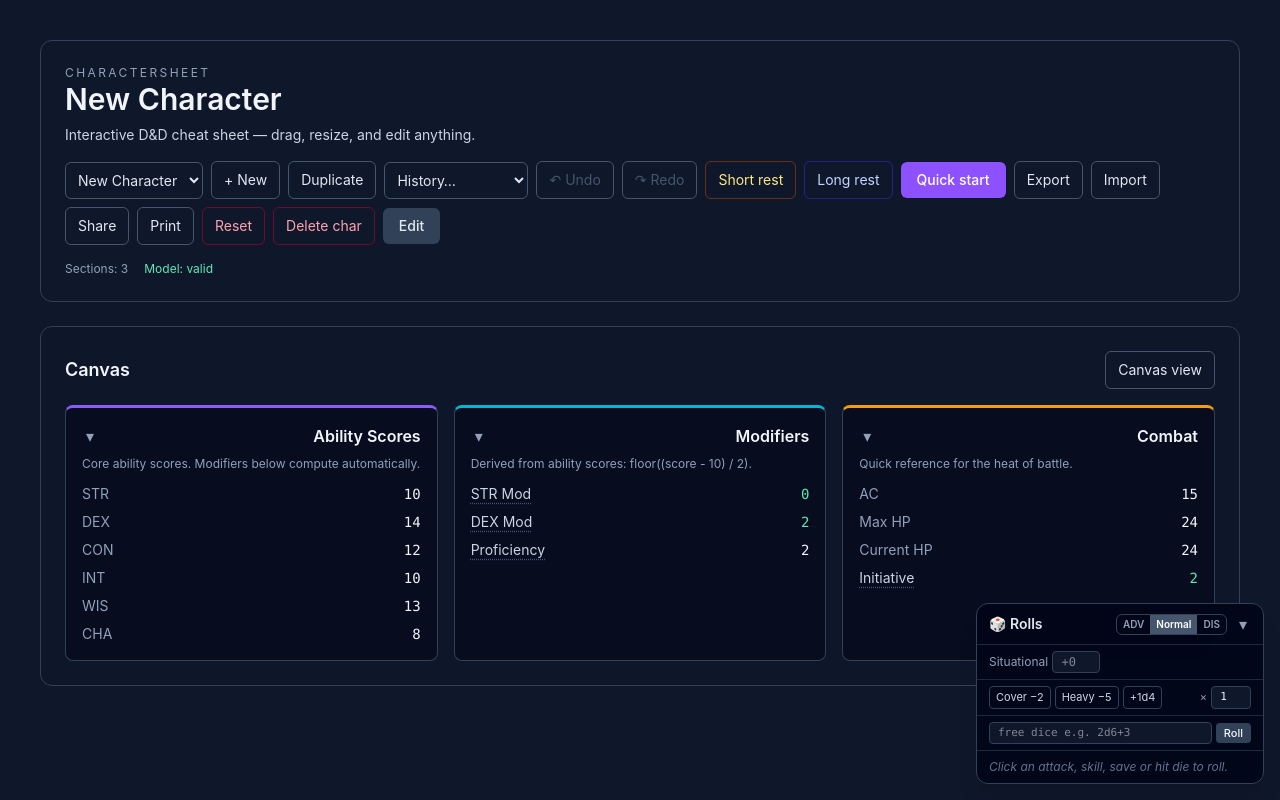
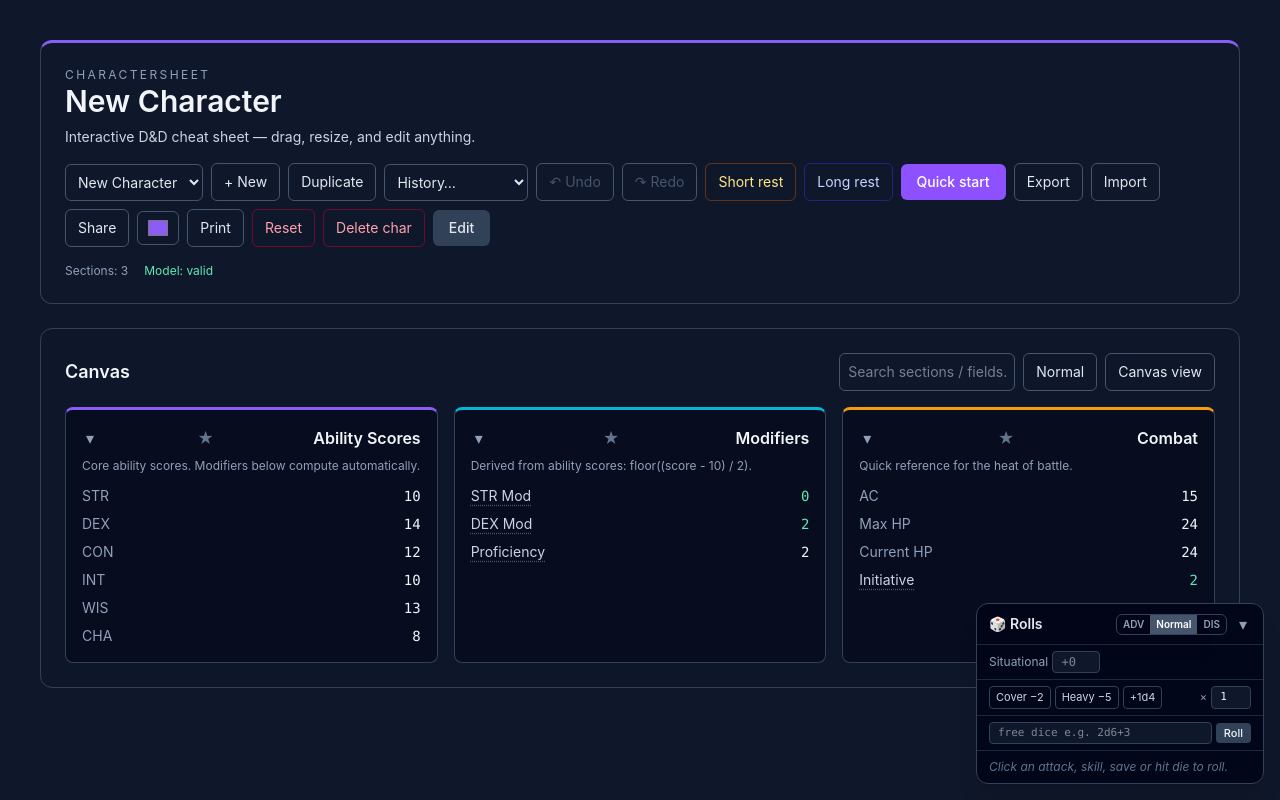
Before and after one commit to galh11/CharacterSheet, a React (Vite) app: page / in a window 1280 px wide. Both pictures are taken after a click on the button "Stack view". Built offline with nearby package versions, Linux system fonts and the light colour scheme.

Commit message:
feat: search/filter, pin-to-top (stack), density modes, per-character colour theme

```diff
--- a/src/App.tsx
+++ b/src/App.tsx
@@ -43,6 +43,16 @@ function App() {
     const [repeat, setRepeat] = useState(1)
     const [stackView, setStackView] = useState(false)
     const [collapsed, setCollapsed] = useState<Set<string>>(new Set())
+    const [pinned, setPinned] = useState<Set<string>>(new Set())
+    const [density, setDensity] = useState<'compact' | 'normal' | 'comfortable'>('normal')
+    const [query, setQuery] = useState('')
+    const [theme, setTheme] = useState<string>(() => {
+        try {
+            return localStorage.getItem(`character-sheet:theme:${getActiveId()}`) || '#8b5cf6'
+        } catch {
+            return '#8b5cf6'
+        }
+    })
     const [rollLog, setRollLog] = useState<RollLogEntry[]>(() => {
         try {
             const raw = localStorage.getItem(`character-sheet:rolllog:${getActiveId()}`)
@@ -127,7 +137,16 @@ function App() {
             next = []
         }
         setRollLog(next)
+        setTheme(localStorage.getItem(`character-sheet:theme:${activeId}`) || '#8b5cf6')
     }, [activeId])
+
+    useEffect(() => {
+        try {
+            localStorage.setItem(`character-sheet:theme:${activeId}`, theme)
+        } catch {
+            /* ignore */
+        }
+    }, [theme, activeId])
 
     // Periodic local version history (throttled internally to ~1/min).
     useEffect(() => {
@@ -333,6 +352,28 @@ function App() {
             return next
         })
 
+    const togglePin = (id: string) =>
+        setPinned((prev) => {
+            const next = new Set(prev)
+            if (next.has(id)) next.delete(id)
+            else next.add(id)
+            return next
+        })
+
+    const densityZoom = density === 'compact' ? 0.9 : density === 'comfortable' ? 1.12 : 1
+    const matchesQuery = (section: (typeof sheet.sections)[number]) => {
+        const q = query.trim().toLowerCase()
+        if (!q) return true
+        if (section.title.toLowerCase().includes(q)) return true
+        return section.fields.some(
+            (f) => f.label.toLowerCase().includes(q) || (f.description ?? '').toLowerCase().includes(q),
+        )
+    }
+    const visibleSections = sheet.sections.filter(matchesQuery)
+    const stackSections = [...visibleSections].sort(
+        (a, b) => (pinned.has(a.id) ? 0 : 1) - (pinned.has(b.id) ? 0 : 1),
+    )
+
     const renderCard = (section: (typeof sheet.sections)[number], collapsible: boolean) => (
         <SectionCard
             section={section}
@@ -357,12 +398,14 @@ function App() {
             onMoveField={(fieldId, direction) => moveField(section.id, fieldId, direction)}
             collapsed={collapsible ? collapsed.has(section.id) : undefined}
             onToggleCollapse={collapsible ? () => toggleCollapse(section.id) : undefined}
+            pinned={collapsible ? pinned.has(section.id) : undefined}
+            onTogglePin={collapsible ? () => togglePin(section.id) : undefined}
         />
     )
 
     return (
         <main className="mx-auto flex min-h-screen w-full max-w-7xl flex-col gap-6 p-6 md:p-10">
-            <header className="rounded-xl border border-slate-700 bg-slate-900/75 p-6">
+            <header className="rounded-xl border border-slate-700 bg-slate-900/75 p-6" style={{ borderTopColor: theme, borderTopWidth: 3 }}>
                 <div className="flex flex-wrap items-center justify-between gap-4">
                     <div>
                         <p className="text-xs uppercase tracking-[0.2em] text-slate-400">CharacterSheet</p>
@@ -507,6 +550,15 @@ function App() {
                         >
                             Share
                         </button>
+                        <label className="flex items-center rounded-md border border-slate-600 px-2 py-1" title="Character colour theme">
+                            <input
+                                type="color"
+                                value={theme}
+                                onChange={(e) => setTheme(e.target.value)}
+                                aria-label="Theme colour"
+                                className="h-6 w-6 cursor-pointer rounded border-0 bg-transparent p-0"
+                            />
+                        </label>
                         <button
                             type="button"
                             onClick={() => window.print()}
@@ -558,6 +610,24 @@ function App() {
                 <div className="mb-4 flex items-center justify-between gap-4">
                     <h2 className="m-0 text-lg font-semibold text-slate-100">Canvas</h2>
                     <div className="flex flex-wrap items-center gap-2">
+                        <input
+                            value={query}
+                            onChange={(e) => setQuery(e.target.value)}
+                            placeholder="Search sections / fields…"
+                            aria-label="Search"
+                            className="w-44 rounded-md border border-slate-600 bg-slate-900 px-2 py-2 text-sm text-slate-200"
+                        />
+                        {query && (
+                            <button type="button" onClick={() => setQuery('')} className="rounded-md border border-slate-600 px-2 py-2 text-sm text-slate-400 hover:bg-slate-800" title="Clear search">✕</button>
+                        )}
+                        <button
+                            type="button"
+                            onClick={() => setDensity((d) => (d === 'compact' ? 'normal' : d === 'normal' ? 'comfortable' : 'compact'))}
+                            className="rounded-md border border-slate-600 px-3 py-2 text-sm capitalize text-slate-200 hover:bg-slate-800"
+                            title="Cycle display density (stack view)"
+                        >
+                            {density}
+                        </button>
                         <button
                             type="button"
                             onClick={() => setStackView((v) => !v)}
@@ -657,8 +727,8 @@ function App() {
                 )}
 
                 {stackView ? (
-                    <div className="grid grid-cols-1 gap-4 md:grid-cols-2 xl:grid-cols-3">
-                        {sheet.sections.map((section) => (
+                    <div className="grid grid-cols-1 gap-4 md:grid-cols-2 xl:grid-cols-3" style={{ zoom: densityZoom }}>
+                        {stackSections.map((section) => (
                             <div key={section.id}>{renderCard(section, true)}</div>
                         ))}
                     </div>
@@ -674,7 +744,7 @@ function App() {
                             )}
                             style={{ width: canvasSize.width, height: canvasSize.height }}
                         >
-                            {sheet.sections.map((section) => (
+                            {visibleSections.map((section) => (
                                 <CanvasItem
                                     key={section.id}
                                     layout={section.layout}
--- a/src/components/SectionCard.tsx
+++ b/src/components/SectionCard.tsx
@@ -27,6 +27,8 @@ interface SectionCardProps {
     onTempHp?: (amount: number) => void
     collapsed?: boolean
     onToggleCollapse?: () => void
+    pinned?: boolean
+    onTogglePin?: () => void
     onUpdateSection: (
         patch: Partial<Pick<CharacterSection, 'title' | 'description' | 'accent' | 'kind' | 'scale' | 'meta'>>,
     ) => void
@@ -82,6 +84,8 @@ export function SectionCard({
     onTempHp,
     collapsed,
     onToggleCollapse,
+    pinned,
+    onTogglePin,
     onUpdateSection,
     onDeleteSection,
     onDuplicateSection,
@@ -108,6 +112,17 @@ export function SectionCard({
                         title={collapsed ? 'Expand' : 'Collapse'}
                     >
                         {collapsed ? '▸' : '▾'}
+                    </button>
+                )}
+                {onTogglePin && (
+                    <button
+                        type="button"
+                        onClick={onTogglePin}
+                        className={clsx('shrink-0 rounded px-1 hover:bg-slate-800', pinned ? 'text-amber-300' : 'text-slate-500')}
+                        aria-label={pinned ? 'Unpin section' : 'Pin section to top'}
+                        title={pinned ? 'Unpin' : 'Pin to top'}
+                    >
+                        ★
                     </button>
                 )}
                 {isEditMode ? (
```
